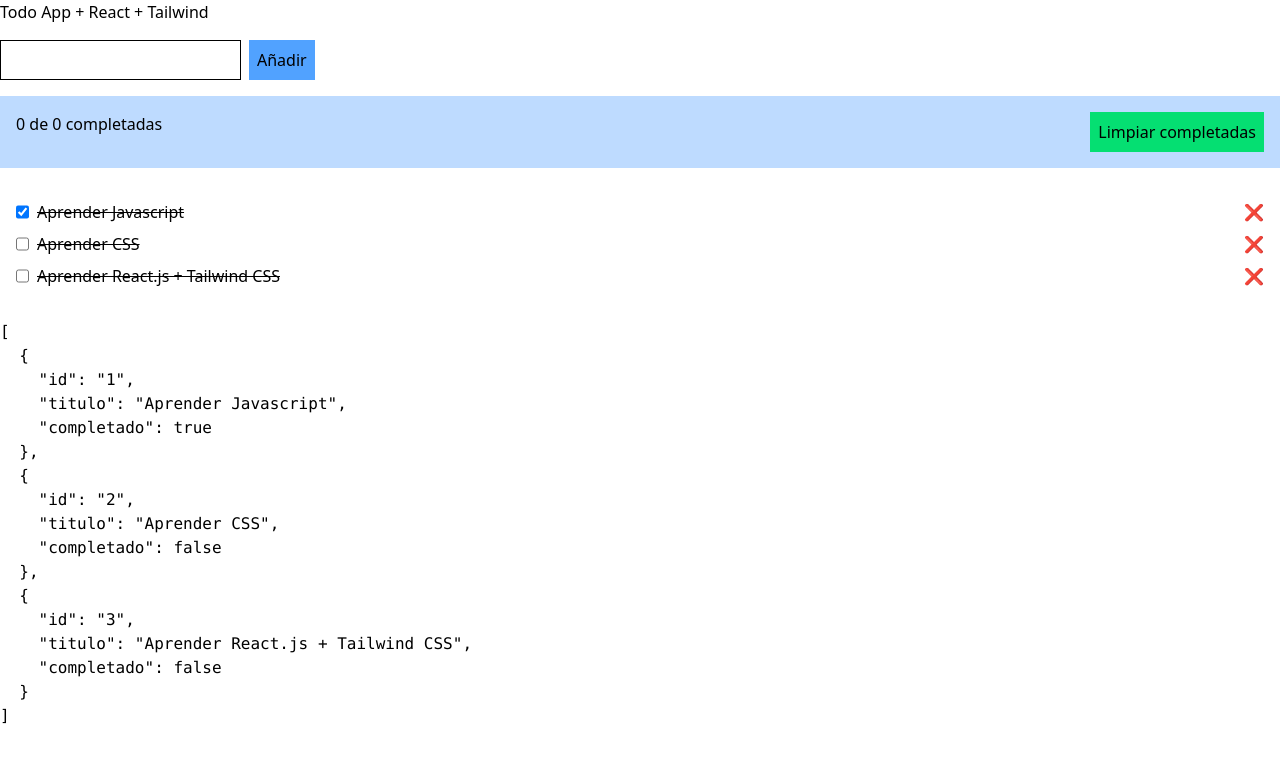
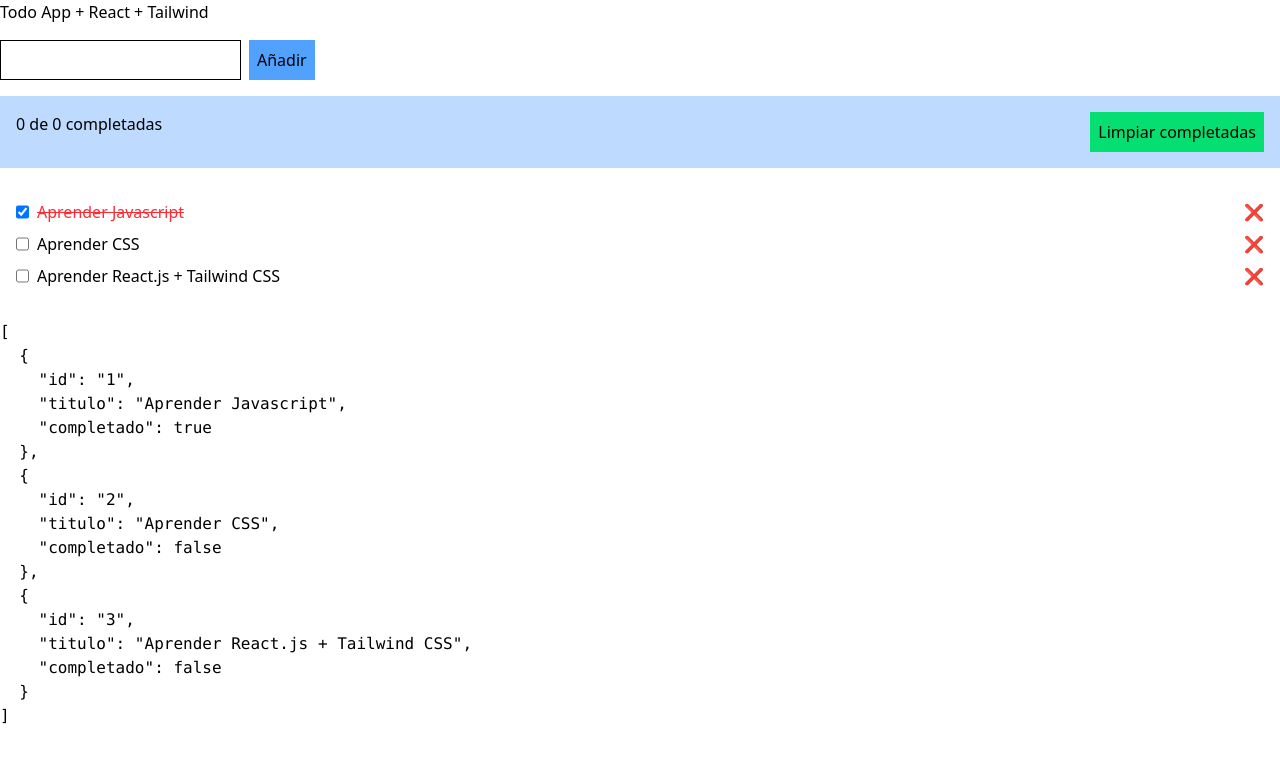
Before and after one commit to victorvzn/bootcamp-frontend-python-g30, a React (Vite) app in the folder semana09/dia03-01-react-todo-app-tailwindcss/: page / in a window 1280 px wide. Shown: the top 762 px of the page. Built offline with nearby package versions, Linux system fonts and the light colour scheme.

Commit message:
semana09, dia03, react todo app tailwind

```diff
--- a/semana09/dia03-01-react-todo-app-tailwindcss/src/App.jsx
+++ b/semana09/dia03-01-react-todo-app-tailwindcss/src/App.jsx
@@ -115,7 +115,7 @@ const App = () => {
 
                 {/* TODO: la clase line-through solo debe añadirse al className si tarea.completado es true */}
 
-                <span className="line-through">
+                <span className={ tarea.completado ? "line-through text-red-500" : '' }>
                   {tarea.titulo}
                 </span>
               </div>
```
